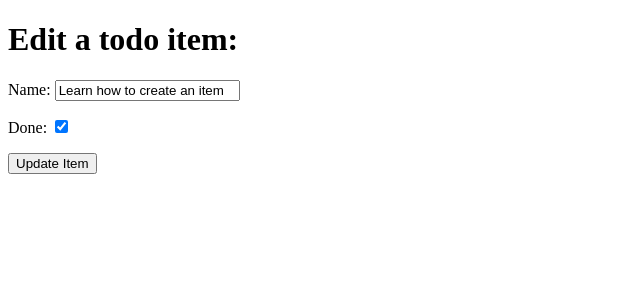
After one commit to DanMorriss/hello-django, a Django app: page /edit/3 in a window 1280 px wide. The commit adds this page. Shown: the top 300 px of the page, without its empty margins (0-640 px from the left). Run offline with Django 3.2, Linux system fonts and the light colour scheme; data comes from the database, SQL or seed files in the repository; both versions use the stored data as it was after the commit.

Commit message:
Add edit functionality

```diff
--- a/django_todo/urls.py
+++ b/django_todo/urls.py
@@ -15,10 +15,11 @@ Including another URLconf
 """
 from django.contrib import admin
 from django.urls import path
-from todo.views import get_todo_list, add_item
+from todo.views import get_todo_list, add_item, edit_item
 
 urlpatterns = [
     path('admin/', admin.site.urls),
     path('', get_todo_list, name='get_todo_list'),
-    path('add', add_item, name='add')
+    path('add', add_item, name='add'),
+    path('edit/<item_id>', edit_item, name='edit')
 ]
--- /dev/null
+++ b/todo/templates/todo/edit_item.html
@@ -0,0 +1,22 @@
+ <!DOCTYPE html>
+<html lang="en">
+    <head>
+        <meta charset="utf-8">
+        <meta name="viewport" content="width=device-width, initial-scale=1">
+        <meta http-equiv="X-UA-Compatible" content="IE=edge">
+        <title></title>
+        <link rel="stylesheet" href="">
+    </head>
+    <body>
+        <h1>Edit a todo item:</h1>
+        <form method="POST">
+            {% csrf_token %}
+            {{ form.as_p }}
+            <div>
+                <p>
+                    <button type="submit">Update Item</button>
+                </p>
+            </div>
+        </form>
+    </body>
+</html>
--- a/todo/templates/todo/todo_list.html
+++ b/todo/templates/todo/todo_list.html
@@ -17,6 +17,11 @@
             {% else %}
                 <td>{{ item.name }}</td>
             {% endif %}
+            <td>
+                <a href="/edit/{{ item.id }}">
+                    <button>Edit</button>
+                </a>
+            </td>
             </tr>
         {% empty %}
         <tr><td>You have nothing to do!</td></tr>
--- a/todo/views.py
+++ b/todo/views.py
@@ -1,4 +1,4 @@
-from django.shortcuts import render, redirect
+from django.shortcuts import render, redirect, get_object_or_404
 from .models import Item
 from .forms import ItemForm
 
@@ -22,3 +22,17 @@ def add_item(request):
         'form': form
     }
     return render(request, 'todo/add_item.html', context)
+
+
+def edit_item(request, item_id):
+    item = get_object_or_404(Item, id=item_id)
+    if request.method == 'POST':
+        form = ItemForm(request.POST, instance=item)
+        if form.is_valid():
+            form.save()
+            return redirect('get_todo_list')
+    form = ItemForm(instance=item)
+    context = {
+        'form': form
+    }
+    return render(request, 'todo/edit_item.html', context)
```
Also changed, not shown: db.sqlite3.
